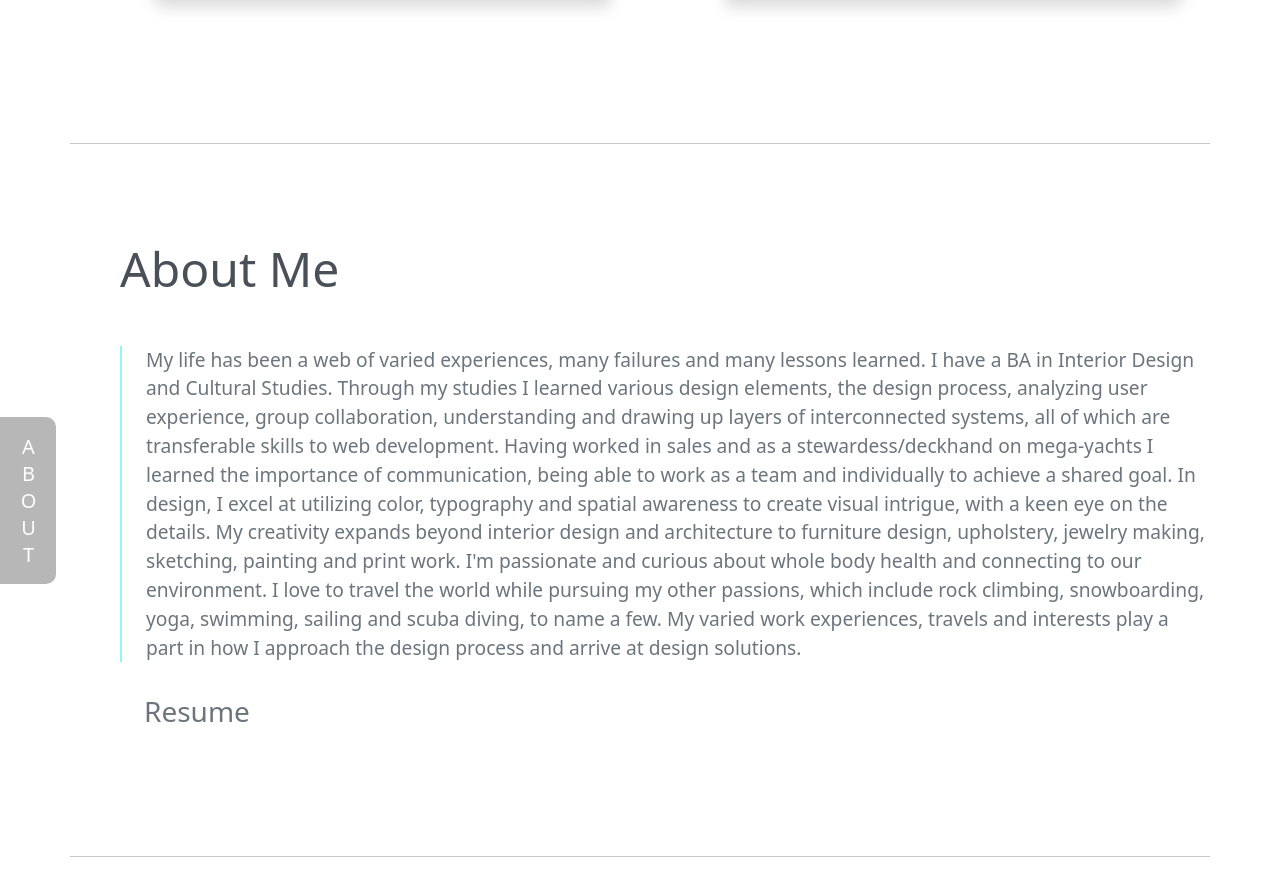
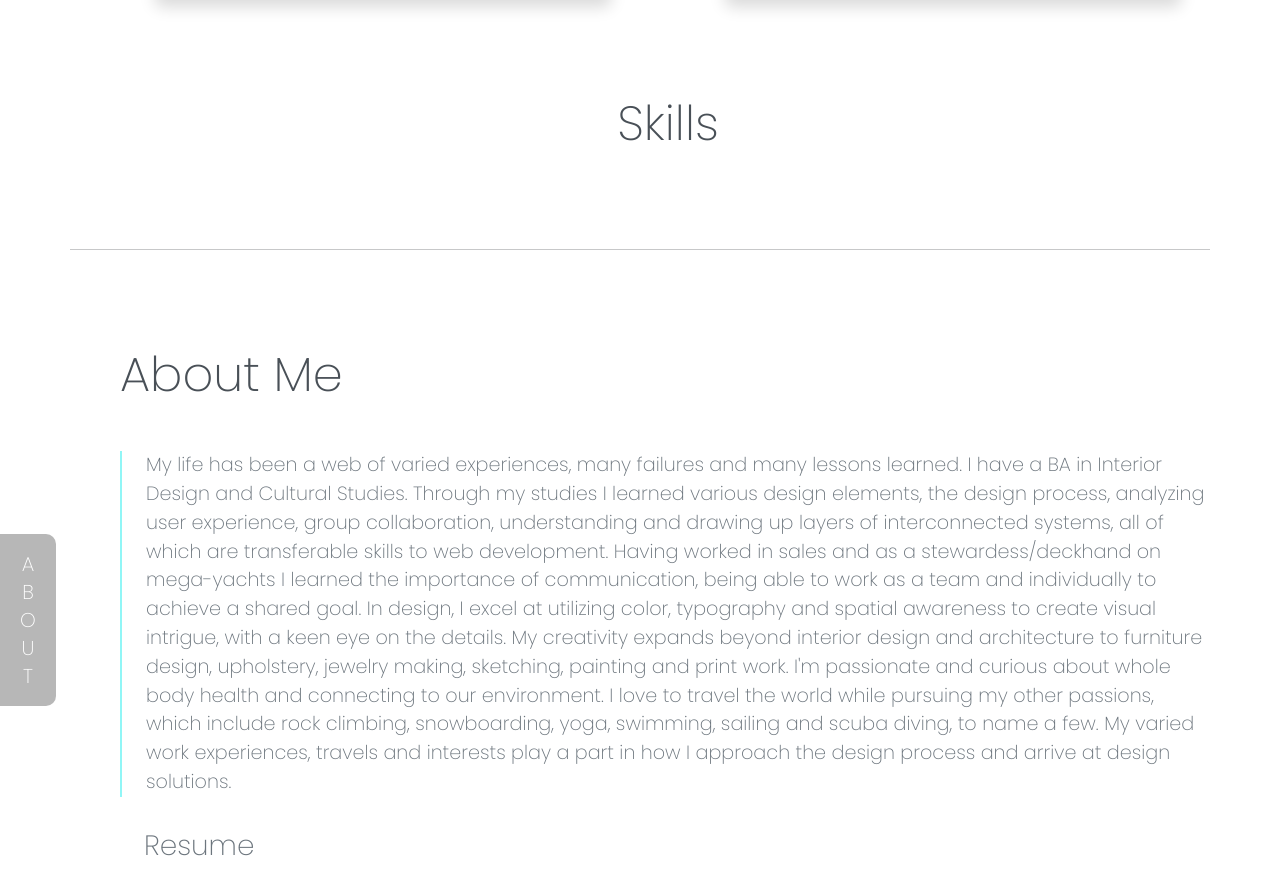
Before and after one commit to MABBenton/MABBenton.github.io, a plain HTML site: page index.html in a window 1280 px wide. Shown: the part 2055-2947 px from the top of the page. Drawn offline with nearby package versions, Linux system fonts and the light colour scheme.

Commit message:
added font and skills header

```diff
--- a/index.html
+++ b/index.html
@@ -5,6 +5,9 @@
     <meta name="viewport" content="width=device-width, initial-scale=1">
     <title>Melissa Benton's Portfolio</title>
     <link href="https://cdn.jsdelivr.net/npm/bootstrap@5.3.1/dist/css/bootstrap.min.css" rel="stylesheet" integrity="sha384-4bw+/aepP/YC94hEpVNVgiZdgIC5+VKNBQNGCHeKRQN+PtmoHDEXuppvnDJzQIu9" crossorigin="anonymous">
+    <link rel="preconnect" href="https://fonts.googleapis.com">
+    <link rel="preconnect" href="https://fonts.gstatic.com" crossorigin>
+    <link href="https://fonts.googleapis.com/css2?family=Montserrat:wght@700&family=Poppins:wght@200&family=Quicksand:wght@300&display=swap" rel="stylesheet">
     <link rel="stylesheet" href="styles.css">
   </head>
 
@@ -112,6 +115,7 @@
                 </a>
               </div>
             </div><!--/project 4 card-->
+            <h3 class="col-md-12 display-5 text-light-emphasis text-center mb-4 mb-md-5">Skills</h3>
           </div>
         </div><!--/projects grid container-->
       </section>
--- a/styles.css
+++ b/styles.css
@@ -1,4 +1,12 @@
+body {
+  font-family: 'Poppins', sans-serif;
+}
 /* element selectors */
+/*body {
+  font-family: 'Quicksand', sans-serif;
+  font-family: 'Montserrat', sans-serif;
+}*/
+
 h1 {
   font-size: 2rem;
   padding: 2rem 0 2.5rem;
```
